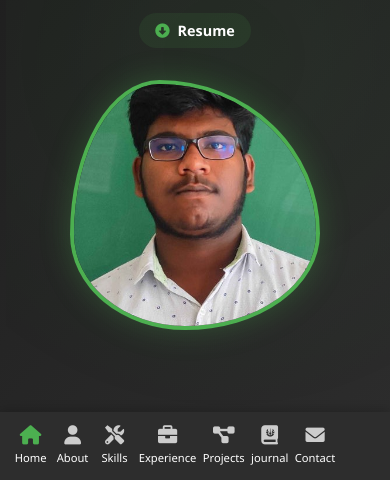
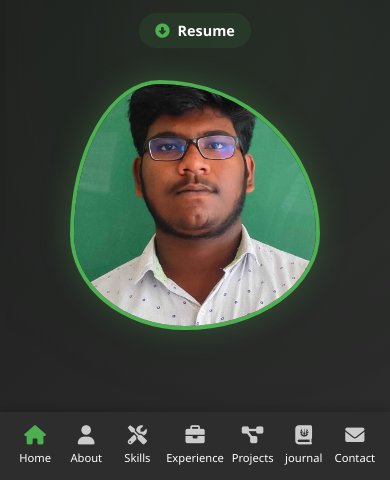
Before and after one commit to karthick0415/portfolio, a plain HTML site: page index.html in a window 390 px wide. Shown: the part 364-844 px from the top of the page. Drawn offline with Linux system fonts and the light colour scheme.

Commit message:
Update style.css

```diff
--- a/style.css
+++ b/style.css
@@ -931,7 +931,7 @@
 
 .mobile-nav-links {
     display: grid;
-    grid-template-columns: repeat(8, 1fr);
+    grid-template-columns: repeat(7, 1fr);
     gap: 0.4rem;
 }
 
```
